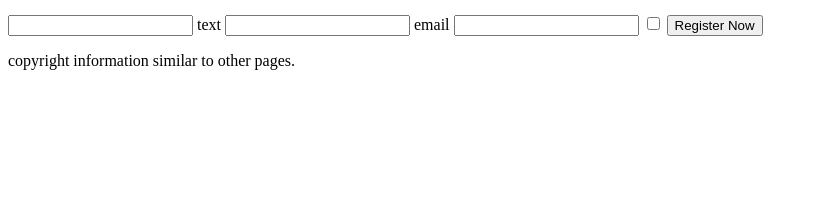
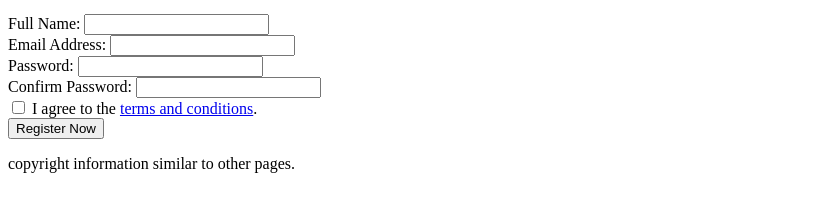
Before and after one commit to Shahdhesham147/TechCon_HTML, a plain HTML site: page techcon_website/register.html in a window 1280 px wide. Shown: the part 180-392 px from the top of the page, without its empty margins (0-818 px from the left). Drawn offline with Linux system fonts and the light colour scheme.

Commit message:
Update register.html

```diff
--- a/techcon_website/register.html
+++ b/techcon_website/register.html
@@ -18,18 +18,45 @@
     </nav>
   </header>
    <main>
-    <form action="">
-        <input type="text">
-        <label for="">text</label>
-        <input type="email">
-        <label for="">email</label>
-        <input type="password">
-        <input type="checkbox">
+     <!-- Main Content Section -->
+  <main>
+    <form action="submit_registration.php" method="post">
+      <!-- Name Field -->
+      <div>
+        <label for="full-name">Full Name:</label>
+        <input type="text" id="full-name" name="full-name" required>
+      </div>
+
+      <!-- Email Field -->
+      <div>
+        <label for="email">Email Address:</label>
+        <input type="email" id="email" name="email" required>
+      </div>
+
+      <!-- Password Fields -->
+      <div>
+        <label for="password">Password:</label>
+        <input type="password" id="password" name="password" required>
+      </div>
+      <div>
+        <label for="confirm-password">Confirm Password:</label>
+        <input type="password" id="confirm-password" name="confirm-password" required>
+      </div>
+
+      <!-- Terms and Conditions -->
+      <div>
+        <label>
+          <input type="checkbox" id="terms" name="terms" required>
+          I agree to the <a href="terms-and-conditions.html">terms and conditions</a>.
+        </label>
+      </div>
+
+      <!-- Submit Button -->
+      <div>
         <button type="submit">Register Now</button>
-
-
+      </div>
     </form>
-   </main>
+  </main>
    <footer>
     <p>copyright information similar to other pages.</p>
   </footer>
```
